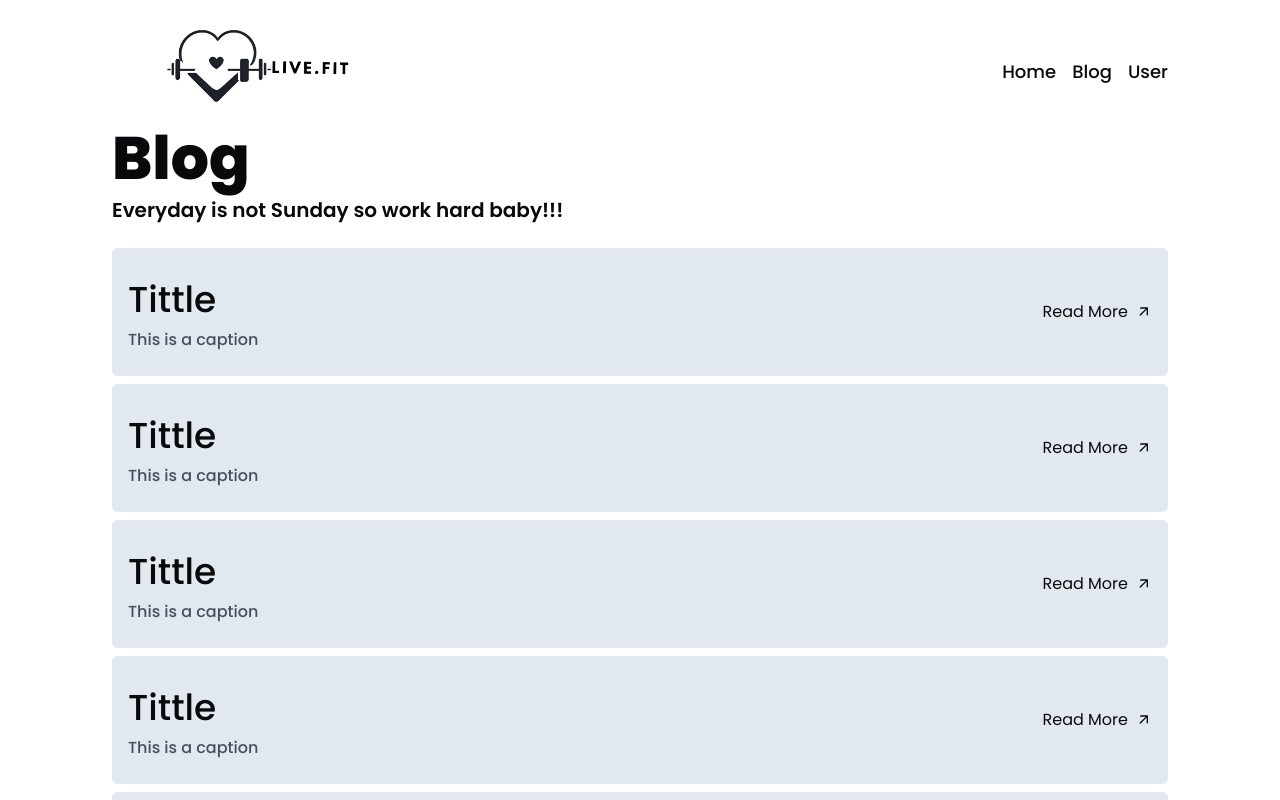
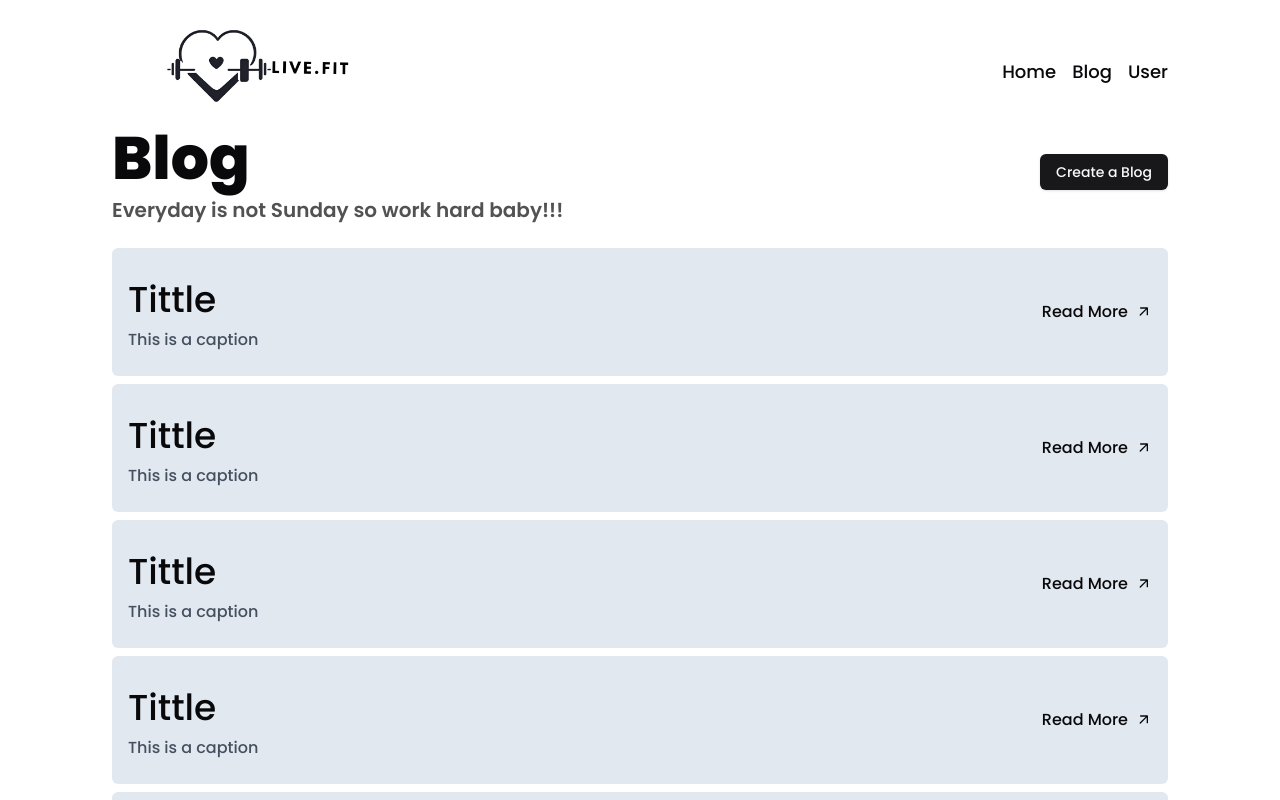
Before and after one commit to xanderbilla/web-a-thon, a Next.js app: page /blog in a window 1280 px wide. Shown: the top 800 px of the page. Built offline with nearby package versions, Linux system fonts and the light colour scheme.

Commit message:
F1# Fixed Blog page

```diff
--- a/src/app/(pages)/blog/components/BlogCard.tsx
+++ b/src/app/(pages)/blog/components/BlogCard.tsx
@@ -1,11 +1,12 @@
 import { Arrow } from "@/Icons/Arrow";
+import Link from "next/link";
 import React from "react";
 
 type Props = {};
 
 export default function BlogCard({}: Props) {
   return (
-    <div className="h-32 bg-slate-200 flex items-center rounded-md justify-between px-4">
+    <Link href="/blog/blog1" className="h-32 bg-slate-200 flex items-center rounded-md justify-between px-4">
       <div className="">
         <h1 className="text-4xl font-medium my-2">Tittle</h1>
         <span className="text-slate-800/80 font-medium">
@@ -13,9 +14,9 @@ export default function BlogCard({}: Props) {
         </span>
       </div>
       <div className="flex items-center justify-center gap-2">
-        <span className="my-4">Read More</span>
+        <span className="my-4 font-medium">Read More</span>
         <Arrow className="my-2" />
       </div>
-    </div>
+    </Link>
   );
 }
--- a/src/app/(pages)/blog/page.tsx
+++ b/src/app/(pages)/blog/page.tsx
@@ -1,13 +1,17 @@
 import Footer from "@/app/Layout/Footer";
 import Image from "next/image";
 import BlogCard from "./components/BlogCard";
+import { Button } from "@/components/ui/button";
 
 export default function Home() {
   return (
     <main className="">
+      <div className="flex items-center justify-between">
       <div className="p-2 px-4">
         <h1 className="my-2 text-6xl font-extrabold">Blog</h1>
-        <span className="text-xl font-semibold">Everyday is not Sunday so work hard baby!!!</span>
+        <span className="text-xl opacity-70 font-semibold">Everyday is not Sunday so work hard baby!!!</span>
+      </div>
+      <Button className="m-4">Create a Blog</Button>
       </div>
 
       <div className="p-4 grid grid-rows-6 gap-2">
--- a/src/app/(pages)/post/page.tsx
+++ b/src/app/(pages)/post/page.tsx
@@ -6,7 +6,7 @@ type Props = {};
 export default function page({}: Props) {
   return (
     <main className="flex flex-col items-start justify-start my-8 gap-8">
-      <h1 className="font-light text-5xl my-4">Create a Post!</h1>
+      <h1 className="font-bold text-5xl my-4">Create a Post!</h1>
       <ContentForm />
     </main>
   );
```
